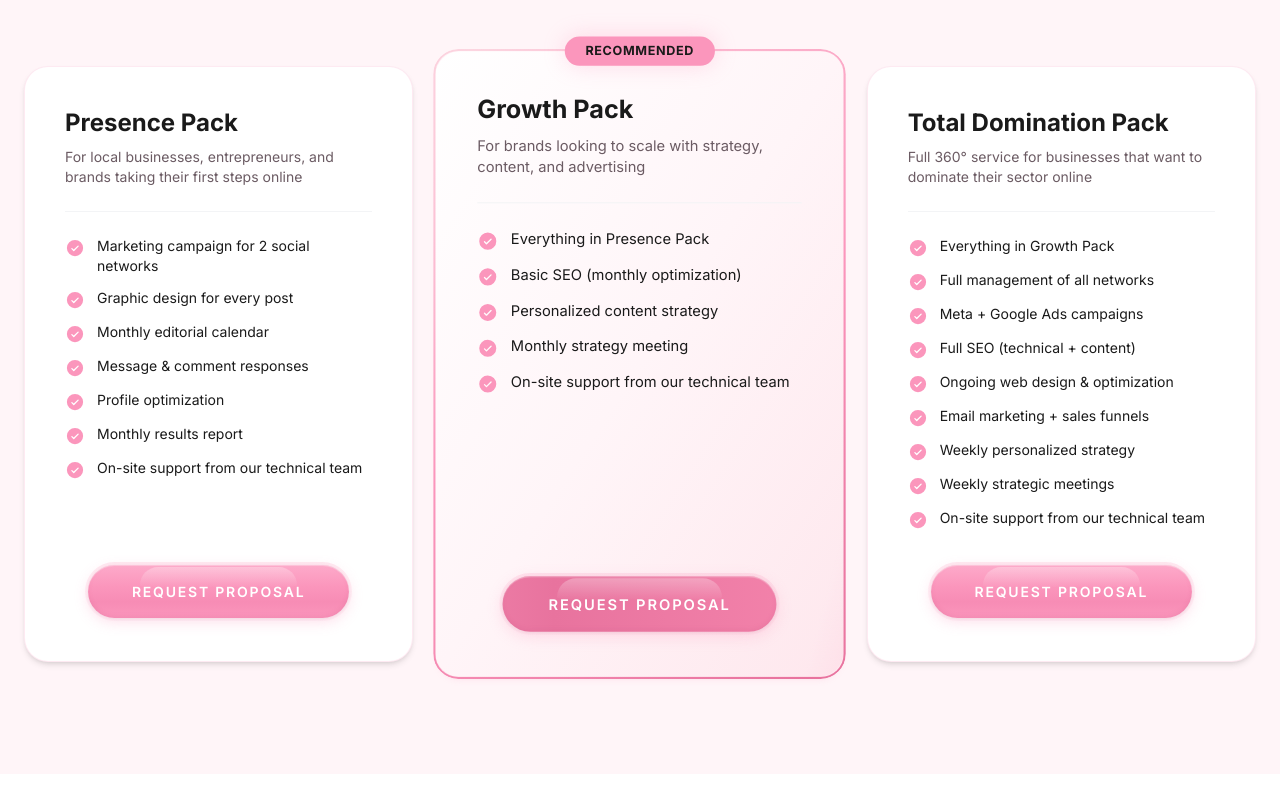
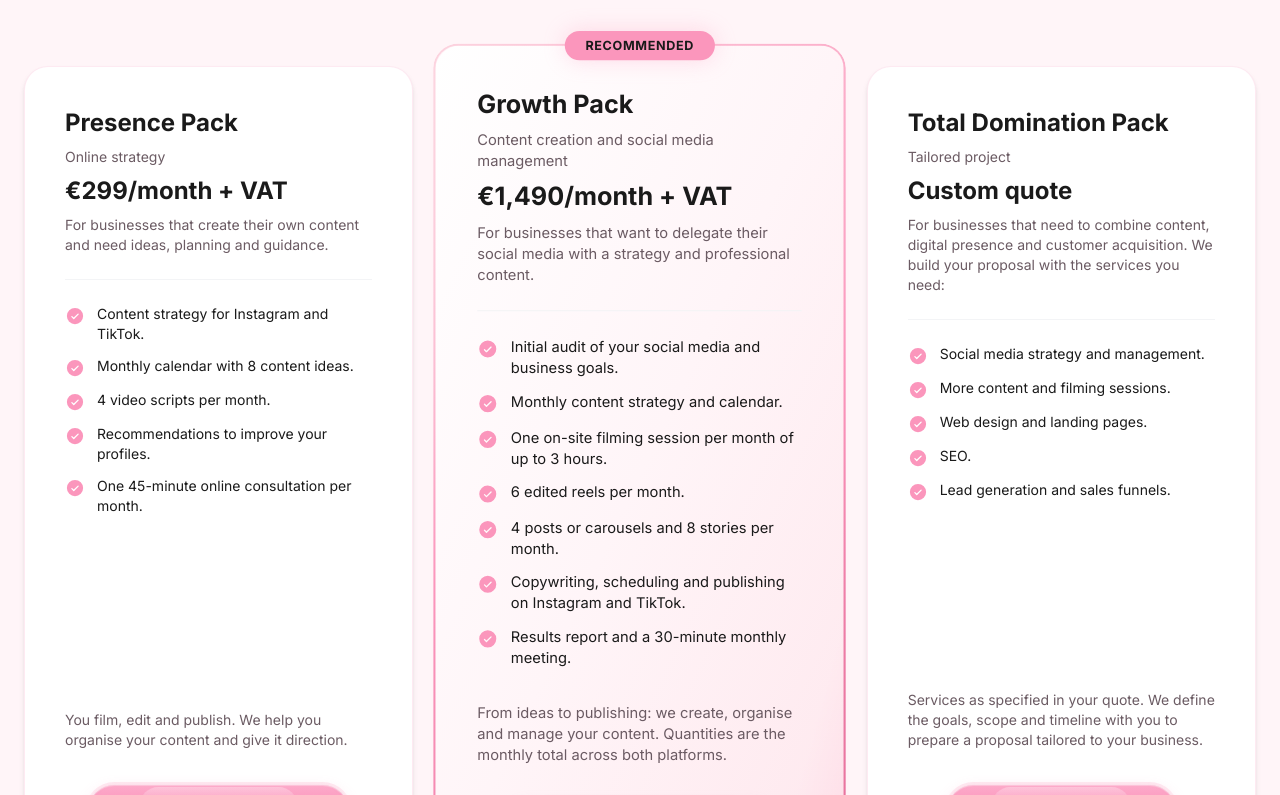
Before and after one commit to diprinziojan/lucishows, a Next.js app: page /en in a window 1280 px wide. Shown: the part 4945-5740 px from the top of the page. Built offline with nearby package versions, Linux system fonts and the light colour scheme.

Commit message:
Update pack copy, fixed prices and custom project offer without changing existing styles

```diff
--- a/src/components/Pricing.tsx
+++ b/src/components/Pricing.tsx
@@ -9,9 +9,9 @@ import { AnimatedHeading } from './ui/AnimatedHeading';
 import { fadeUp, staggerContainer } from '@/lib/animations';
 
 const plans = [
-  { key: 'presencia', featureCount: 7, popular: false },
-  { key: 'crecimiento', featureCount: 5, popular: true },
-  { key: 'dominio', featureCount: 9, popular: false },
+  { key: 'presencia', featureCount: 5, popular: false },
+  { key: 'crecimiento', featureCount: 7, popular: true },
+  { key: 'dominio', featureCount: 5, popular: false },
 ] as const;
 
 export function Pricing() {
@@ -55,6 +55,14 @@ export function Pricing() {
             </h3>
 
             <p className="mt-2 font-body text-brand-text-muted text-sm">
+              {t(`plans.${plan.key}.subtitle`)}
+            </p>
+
+            <p className="mt-2 font-heading text-2xl font-bold text-brand-text">
+              {t(`plans.${plan.key}.price`)}
+            </p>
+
+            <p className="mt-2 font-body text-brand-text-muted text-sm">
               {t(`plans.${plan.key}.description`)}
             </p>
 
@@ -71,9 +79,13 @@ export function Pricing() {
               ))}
             </ul>
 
+            <p className="font-body text-brand-text-muted text-sm mb-8">
+              {t(`plans.${plan.key}.summary`)}
+            </p>
+
             <div className="text-center">
               <GlossyButton href="#contact" wrapperClassName="glossy-cta-card-wrapper" className={`glossy-cta-card ${plan.popular ? 'glossy-cta-gradient' : ''}`}>
-                {t('cta')}
+                {t(`plans.${plan.key}.cta`)}
               </GlossyButton>
             </div>
           </motion.div>
--- a/src/messages/en.json
+++ b/src/messages/en.json
@@ -123,42 +123,50 @@
     "plans": {
       "presencia": {
         "name": "Presence Pack",
-        "description": "For local businesses, entrepreneurs, and brands taking their first steps online",
+        "description": "For businesses that create their own content and need ideas, planning and guidance.",
         "features": [
-          "Marketing campaign for 2 social networks",
-          "Graphic design for every post",
-          "Monthly editorial calendar",
-          "Message & comment responses",
-          "Profile optimization",
-          "Monthly results report",
-          "On-site support from our technical team"
-        ]
+          "Content strategy for Instagram and TikTok.",
+          "Monthly calendar with 8 content ideas.",
+          "4 video scripts per month.",
+          "Recommendations to improve your profiles.",
+          "One 45-minute online consultation per month."
+        ],
+        "subtitle": "Online strategy",
+        "price": "€299/month + VAT",
+        "summary": "You film, edit and publish. We help you organise your content and give it direction.",
+        "cta": "Request proposal"
       },
       "crecimiento": {
         "name": "Growth Pack",
-        "description": "For brands looking to scale with strategy, content, and advertising",
+        "description": "For businesses that want to delegate their social media with a strategy and professional content.",
         "features": [
-          "Everything in Presence Pack",
-          "Basic SEO (monthly optimization)",
-          "Personalized content strategy",
-          "Monthly strategy meeting",
-          "On-site support from our technical team"
-        ]
+          "Initial audit of your social media and business goals.",
+          "Monthly content strategy and calendar.",
+          "One on-site filming session per month of up to 3 hours.",
+          "6 edited reels per month.",
+          "4 posts or carousels and 8 stories per month.",
+          "Copywriting, scheduling and publishing on Instagram and TikTok.",
+          "Results report and a 30-minute monthly meeting."
+        ],
+        "subtitle": "Content creation and social media management",
+        "price": "€1,490/month + VAT",
+        "summary": "From ideas to publishing: we create, organise and manage your content. Quantities are the monthly total across both platforms.",
+        "cta": "Request proposal"
       },
       "dominio": {
         "name": "Total Domination Pack",
-        "description": "Full 360° service for businesses that want to dominate their sector online",
+        "description": "For businesses that need to combine content, digital presence and customer acquisition. We build your proposal with the services you need:",
         "features": [
-          "Everything in Growth Pack",
-          "Full management of all networks",
-          "Meta + Google Ads campaigns",
-          "Full SEO (technical + content)",
-          "Ongoing web design & optimization",
-          "Email marketing + sales funnels",
-          "Weekly personalized strategy",
-          "Weekly strategic meetings",
-          "On-site support from our technical team"
-        ]
+          "Social media strategy and management.",
+          "More content and filming sessions.",
+          "Web design and landing pages.",
+          "SEO.",
+          "Lead generation and sales funnels."
+        ],
+        "subtitle": "Tailored project",
+        "price": "Custom quote",
+        "summary": "Services as specified in your quote. We define the goals, scope and timeline with you to prepare a proposal tailored to your business.",
+        "cta": "Request quote"
       }
     },
     "custom": {
@@ -325,7 +333,7 @@
       },
       {
         "question": "What's the minimum budget to work with you?",
-        "answer": "Our most accessible pack starts in the €300-600/month range. For influencer campaigns, the budget varies based on content type and desired reach."
+        "answer": "Presence Pack costs €299/month + VAT and Growth Pack costs €1,490/month + VAT. Total Domination Pack is quoted according to the services you need. Collaborations with Luci Shows are quoted separately."
       },
       {
         "question": "Do you work with international brands?",
--- a/src/messages/es.json
+++ b/src/messages/es.json
@@ -123,42 +123,50 @@
     "plans": {
       "presencia": {
         "name": "Pack Presencia",
-        "description": "Para negocios locales, emprendedores y marcas que dan sus primeros pasos online",
+        "description": "Para negocios que crean su propio contenido y necesitan ideas, planificación y orientación.",
         "features": [
-          "Campaña de marketing para 2 redes sociales",
-          "Diseño gráfico de cada publicación",
-          "Calendario editorial mensual",
-          "Respuesta a mensajes y comentarios",
-          "Optimización de perfiles",
-          "Informe mensual de resultados",
-          "Atención presencial de nuestro equipo"
-        ]
+          "Estrategia de contenido para Instagram y TikTok.",
+          "Calendario mensual con 8 ideas de contenido.",
+          "4 guiones mensuales para grabar tus vídeos.",
+          "Recomendaciones para mejorar tus perfiles.",
+          "Una asesoría online mensual de 45 minutos."
+        ],
+        "subtitle": "Estrategia online",
+        "price": "299 €/mes + IVA",
+        "summary": "Tú grabas, editas y publicas. Nosotros te ayudamos a organizarlo y darle dirección.",
+        "cta": "Solicitar propuesta"
       },
       "crecimiento": {
         "name": "Pack Crecimiento",
-        "description": "Para marcas que quieren escalar con estrategia, contenido y publicidad",
+        "description": "Para negocios que quieren delegar sus redes con una estrategia y contenido profesional.",
         "features": [
-          "Todo lo del Pack Presencia",
-          "SEO básico (optimización mensual)",
-          "Estrategia de contenido personalizada",
-          "Reunión estratégica mensual",
-          "Atención presencial de nuestro equipo"
-        ]
+          "Auditoría inicial de tus redes y objetivos del negocio.",
+          "Estrategia y calendario de contenido mensual.",
+          "Una sesión presencial de grabación al mes de hasta 3 horas.",
+          "6 reels editados al mes.",
+          "4 publicaciones o carruseles y 8 stories al mes.",
+          "Textos, programación y publicación en Instagram y TikTok.",
+          "Informe de resultados y reunión mensual de 30 minutos."
+        ],
+        "subtitle": "Creación y gestión de redes",
+        "price": "1.490 €/mes + IVA",
+        "summary": "De las ideas a la publicación: nos encargamos de crear, organizar y gestionar tu contenido. Las cantidades son el contenido total mensual para ambas redes.",
+        "cta": "Solicitar propuesta"
       },
       "dominio": {
         "name": "Pack Dominio Total",
-        "description": "Servicio 360° para empresas que quieren dominar su sector online",
+        "description": "Para negocios que necesitan combinar contenido, presencia digital y captación de clientes. Diseñamos tu propuesta con los servicios que necesites:",
         "features": [
-          "Todo lo del Pack Crecimiento",
-          "Gestión completa de todas las redes",
-          "Campañas en Meta + Google Ads",
-          "SEO completo (técnico + contenidos)",
-          "Diseño y optimización continua de web",
-          "Marketing por correo electrónico + embudos de venta",
-          "Estrategia personalizada semanal",
-          "Reuniones estratégicas semanales",
-          "Atención presencial de nuestro equipo"
-        ]
+          "Estrategia y gestión de redes sociales.",
+          "Más contenido y sesiones de grabación.",
+          "Diseño web y landing pages.",
+          "Posicionamiento SEO.",
+          "Embudos de captación y venta."
+        ],
+        "subtitle": "Proyecto a medida",
+        "price": "Presupuesto personalizado",
+        "summary": "Servicios según presupuesto. Definimos contigo los objetivos, el alcance y los plazos para preparar una propuesta adaptada a tu negocio.",
+        "cta": "Solicitar presupuesto"
       }
     },
     "custom": {
@@ -325,7 +333,7 @@
       },
       {
         "question": "¿Cuál es el presupuesto mínimo para trabajar con vosotros?",
-        "answer": "Nuestro pack más accesible arranca en un rango de 300-600 €/mes. Para campañas de influencer el presupuesto varía según el tipo de contenido y alcance deseado."
+        "answer": "Pack Presencia cuesta 299 €/mes + IVA y Pack Crecimiento, 1.490 €/mes + IVA. Pack Dominio Total se presupuesta según los servicios que necesites. Las colaboraciones con Luci Shows se presupuestan por separado."
       },
       {
         "question": "¿Trabajáis con marcas internacionales?",
```
